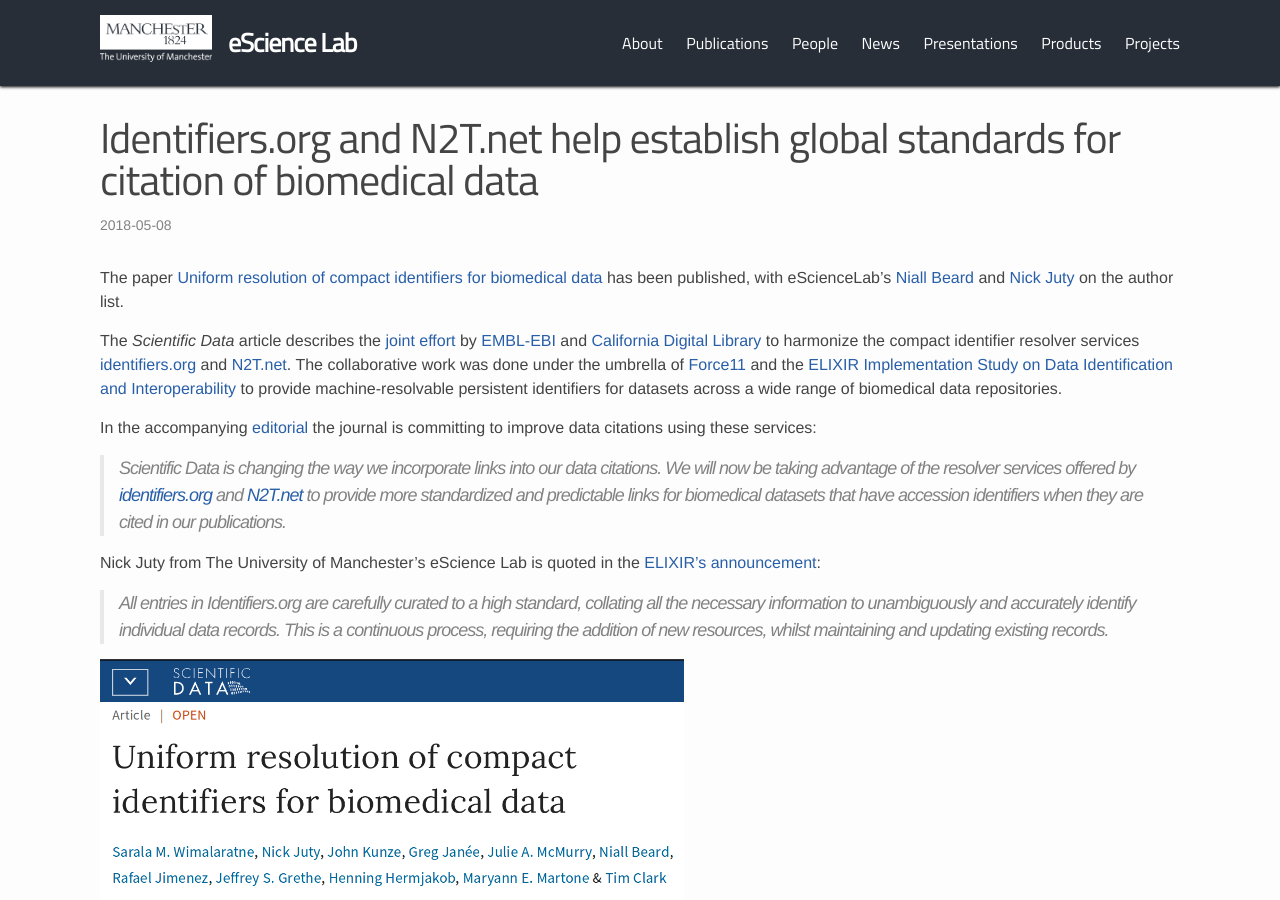
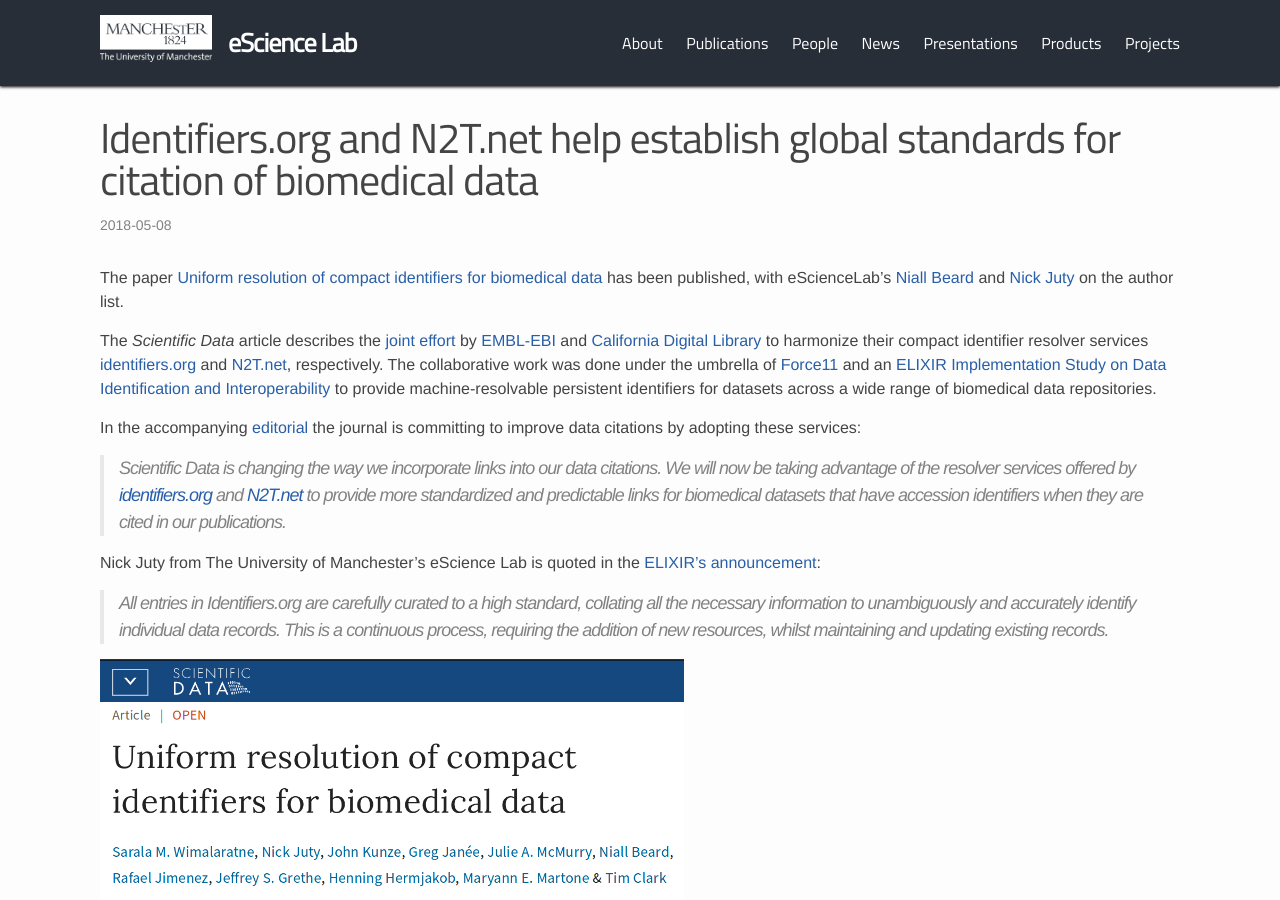
Before and after one commit to eScienceLab/eScienceLab.github.io, a Jekyll site: the page built from _posts/2018-05-08-compact-identifiers.md, in a window 1280 px wide and 900 px high. Built offline with Jekyll 4.4.1, drawn with Linux system fonts in a browser that asks for light colours; comment, search, counter and statistics services are not loaded.

Commit message:
Update 2018-05-08-compact-identifiers.md
slight fine tuning of text

```diff
--- a/_posts/2018-05-08-compact-identifiers.md
+++ b/_posts/2018-05-08-compact-identifiers.md
@@ -7,9 +7,9 @@
 
 The paper [Uniform resolution of compact identifiers for biomedical data](https://doi.org/10.1038/sdata.2018.29) has been published, with eScienceLab's [Niall Beard](http://orcid.org/0000-0002-2627-0231) and [Nick Juty](https://orcid.org/0000-0002-2036-8350) on the author list.
 
-The _Scientific Data_ article describes the [joint effort](https://www.elixir-europe.org/news/identifiersorg-n2tnet) by [EMBL-EBI](https://www.ebi.ac.uk/) and [California Digital Library](https://www.cdlib.org/) to harmonize the compact identifier resolver services [identifiers.org](https://identifiers.org) and [N2T.net](https://n2t.net/). The collaborative work was done under the umbrella of [Force11](https://www.force11.org/) and the [ELIXIR Implementation Study on Data Identification and Interoperability](https://www.elixir-europe.org/about-us/implementation-studies/data-identification) to provide machine-resolvable persistent identifiers for datasets across a wide range of biomedical data repositories.
+The _Scientific Data_ article describes the [joint effort](https://www.elixir-europe.org/news/identifiersorg-n2tnet) by [EMBL-EBI](https://www.ebi.ac.uk/) and [California Digital Library](https://www.cdlib.org/) to harmonize their compact identifier resolver services [identifiers.org](https://identifiers.org) and [N2T.net](https://n2t.net/), respectively. The collaborative work was done under the umbrella of [Force11](https://www.force11.org/) and an [ELIXIR Implementation Study on Data Identification and Interoperability](https://www.elixir-europe.org/about-us/implementation-studies/data-identification) to provide machine-resolvable persistent identifiers for datasets across a wide range of biomedical data repositories.
 
-In the accompanying [editorial](https://doi.org/10.1038/sdata.2018.95) the journal is committing to improve data citations using these services:
+In the accompanying [editorial](https://doi.org/10.1038/sdata.2018.95) the journal is committing to improve data citations by adopting these services:
 
 > _Scientific Data_ is changing the way we incorporate links into our data citations. We will now be taking advantage of the resolver services offered by [identifiers.org](https://identifiers.org) and [N2T.net](https://n2t.net/) to provide more standardized and predictable links for biomedical datasets that have accession identifiers when they are cited in our publications.
 
```
